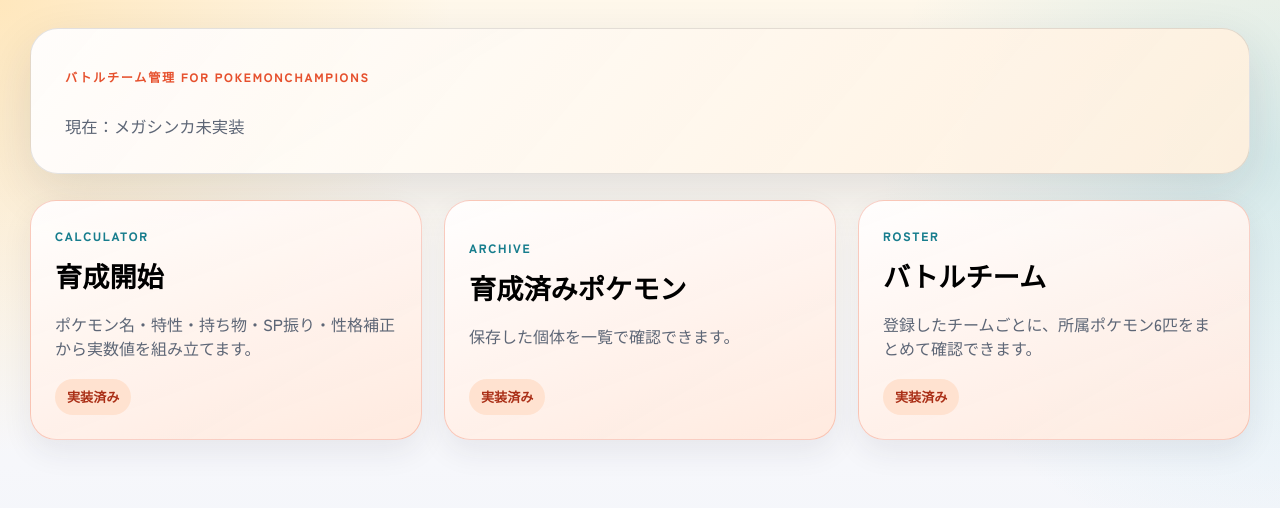
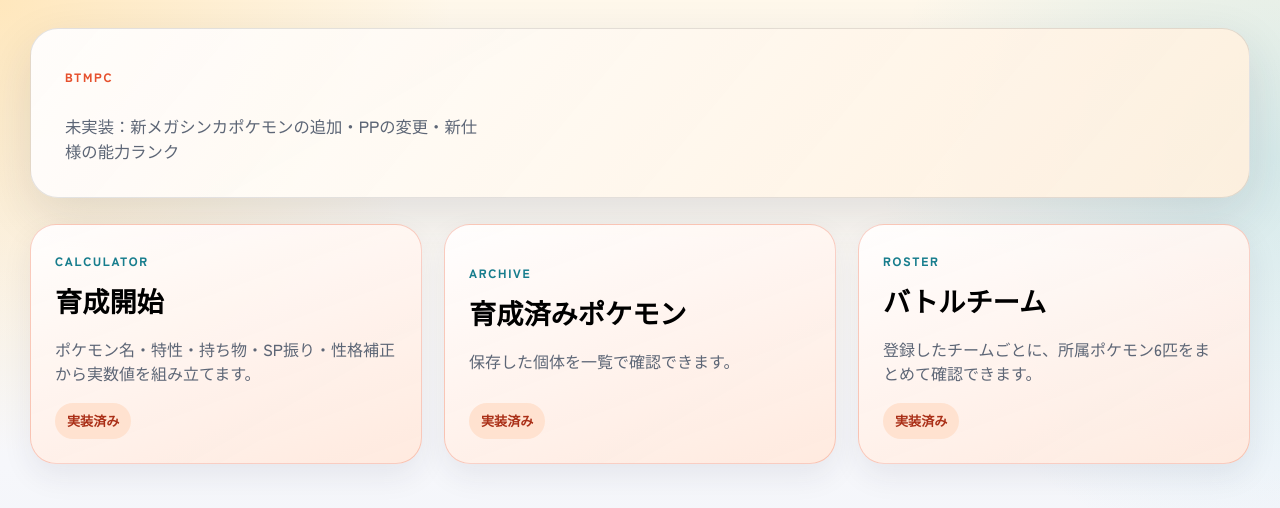
Before and after one commit to nkjm-n/Battle_management_for_pokemonchampions, a React (Vite) app: page / in a window 1280 px wide. Shown: the top 508 px of the page. Built offline with nearby package versions, Linux system fonts and the light colour scheme.

Commit message:
Rename app branding to BTMPC

```diff
--- a/index.html
+++ b/index.html
@@ -3,7 +3,7 @@
   <head>
     <meta charset="UTF-8" />
     <meta name="viewport" content="width=device-width, initial-scale=1.0" />
-    <title>poke champ</title>
+    <title>BTMPC</title>
   </head>
   <body>
     <div id="root"></div>
--- a/src/App.jsx
+++ b/src/App.jsx
@@ -456,9 +456,9 @@
     <main className="app-shell">
       <section className="hero">
         <div className="hero__main">
-          <p className="hero__eyebrow">バトルチーム管理 for pokemonchampions</p>
+          <p className="hero__eyebrow">BTMPC</p>
           <p className="hero__copy">
-            現在：メガシンカ未実装
+            未実装：新メガシンカポケモンの追加・PPの変更・新仕様の能力ランク
           </p>
         </div>
       </section>
```
